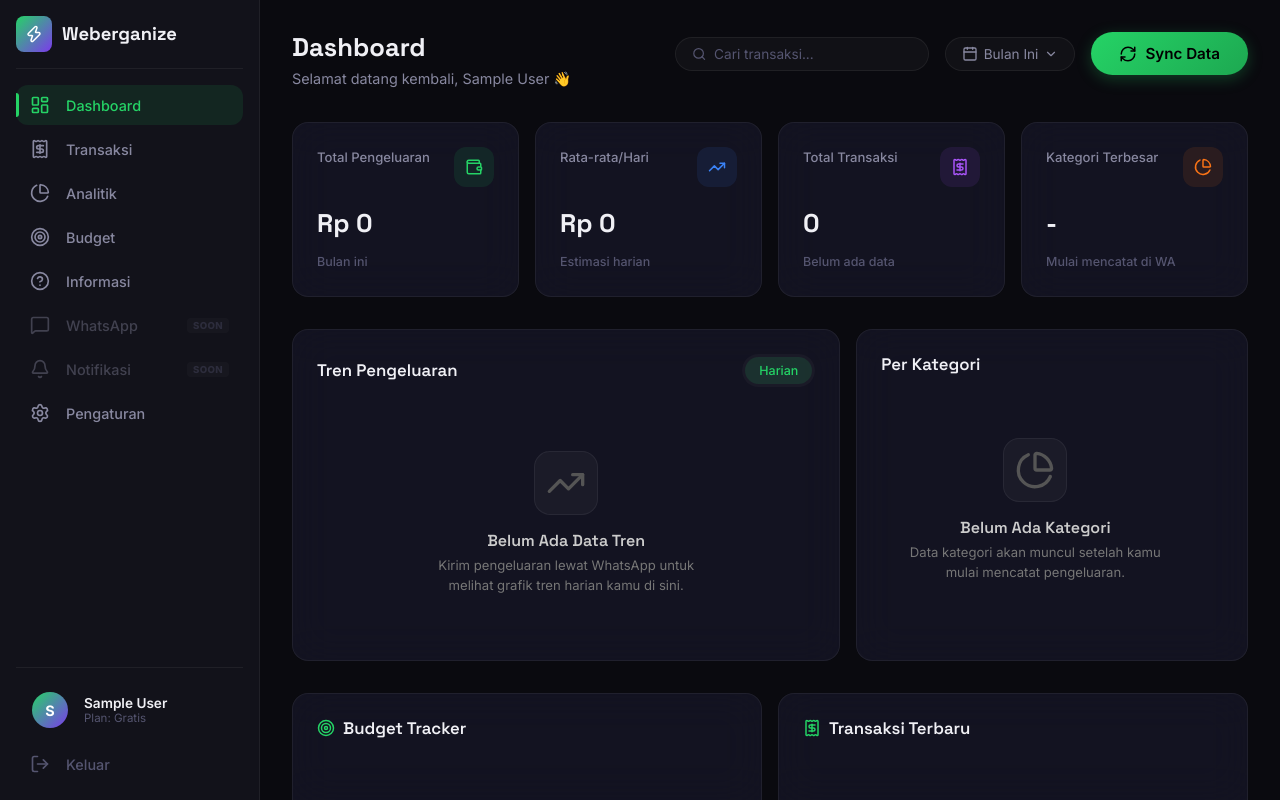
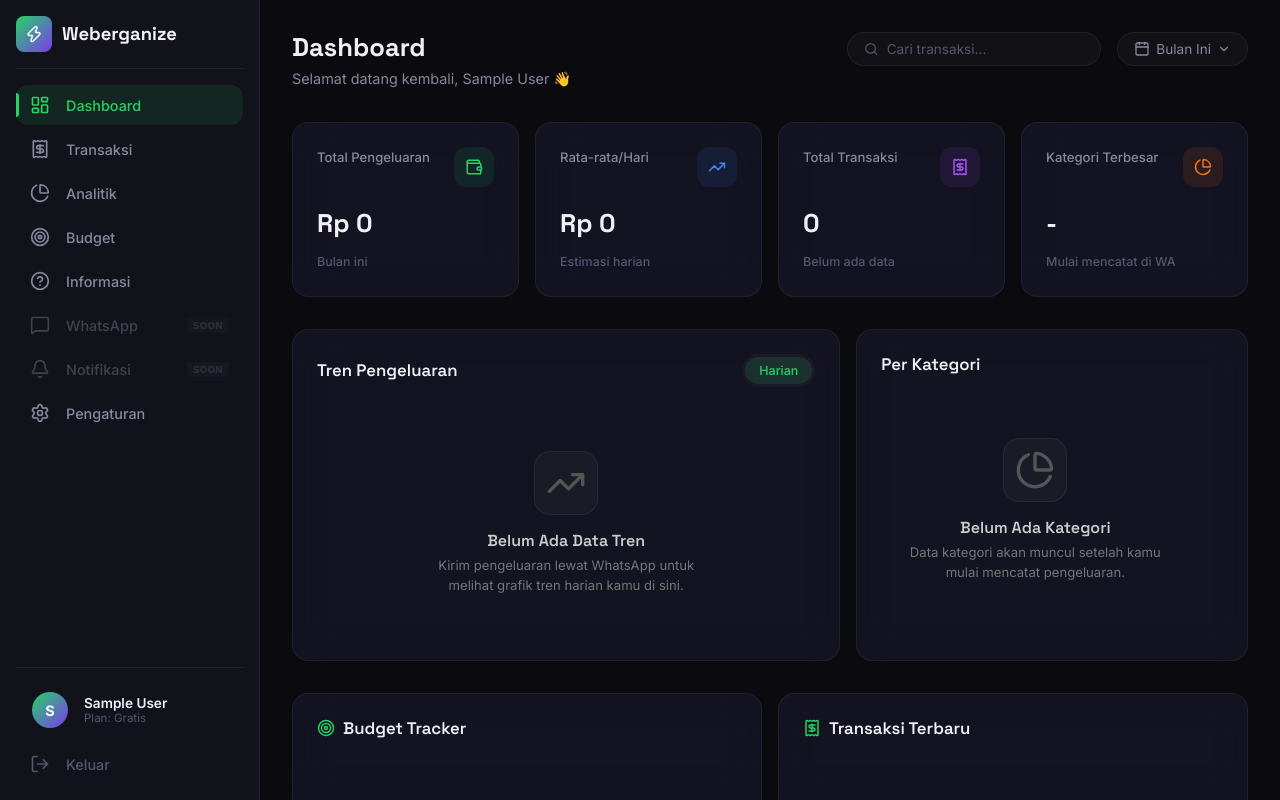
Before and after one commit to YusufxAlbana/WhatsApp-Based-Expense-Tracker, a React (Vite) app: page /dashboard in a window 1280 px wide. Built offline with nearby package versions, Linux system fonts and the light colour scheme; sample sign-in values are in the browser's storage.

Commit message:
feat: implement Analytics and Dashboard pages for financial tracking and visualization

```diff
--- a/src/pages/Analytics.jsx
+++ b/src/pages/Analytics.jsx
@@ -180,14 +180,11 @@ export default function Analytics() {
       <main className="dashboard-main">
         <header className="dashboard-topbar">
           <div className="dashboard-topbar__left">
-            <h1 className="dashboard-topbar__title">📈 Analitik Keuangan</h1>
+            <h1 className="dashboard-topbar__title" style={{ display: 'flex', alignItems: 'center', gap: '8px' }}>
+              <PieChartIcon size={26} className="text-brand" style={{ marginRight: '8px' }} />
+              Analitik Keuangan
+            </h1>
             <p className="dashboard-topbar__subtitle">Laporan kesehatan finansial dan proyeksi dompet Anda</p>
-          </div>
-          <div className="dashboard-topbar__right">
-            <button className="btn-primary" onClick={refreshData} disabled={isLoading}>
-              {isLoading ? <div className="spinner"></div> : <RefreshCw size={18} />}
-              <span>Sync Analitik</span>
-            </button>
           </div>
         </header>
 
--- a/src/pages/Dashboard.jsx
+++ b/src/pages/Dashboard.jsx
@@ -186,33 +186,8 @@ export default function Dashboard() {
               {timeFilter}
               <ChevronDown size={14} />
             </button>
-            <button
-              className={`btn-primary dashboard-topbar__add ${isSyncing ? 'btn--loading' : ''}`}
-              id="dashboard-sync-btn"
-              onClick={handleRefreshSync}
-              disabled={isSyncing || !user}
-            >
-              {isSyncing ? (
-                <div className="spinner"></div>
-              ) : (
-                <>
-                  <RefreshCw size={18} />
-                  <span>Sync Data</span>
-                </>
-              )}
-            </button>
           </div>
         </header>
-
-        {syncStatus && (
-          <div className={`sync-toast sync-toast--${syncStatus} animate-fade-in`}>
-            {syncStatus === 'success' ? (
-              <><Zap size={16} /> Data berhasil disinkronkan dari Google Sheets!</>
-            ) : (
-              <>⚠️ Gagal sinkronisasi data.</>
-            )}
-          </div>
-        )}
 
         {/* Stat Cards */}
         <div className="stat-cards stagger-children">
```
